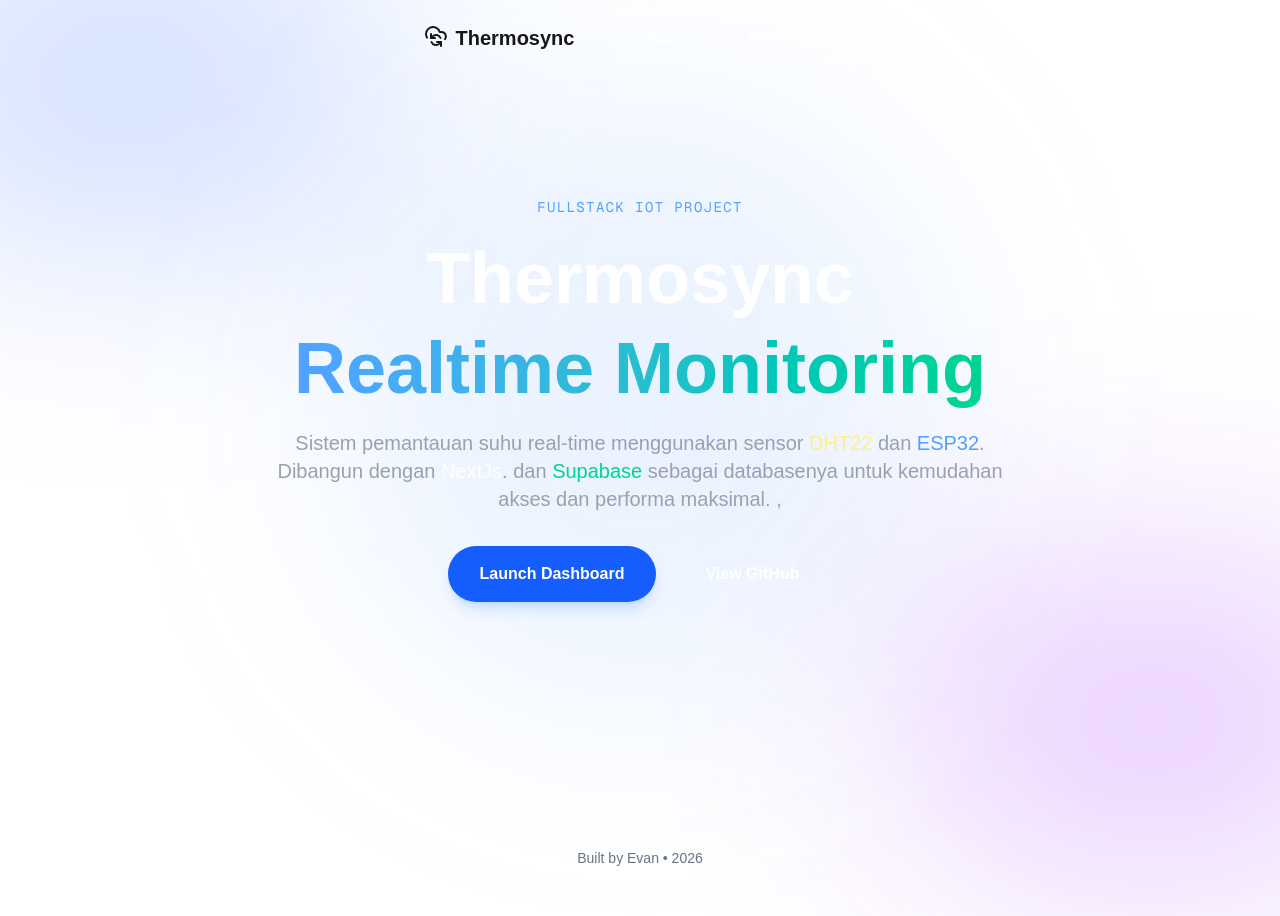
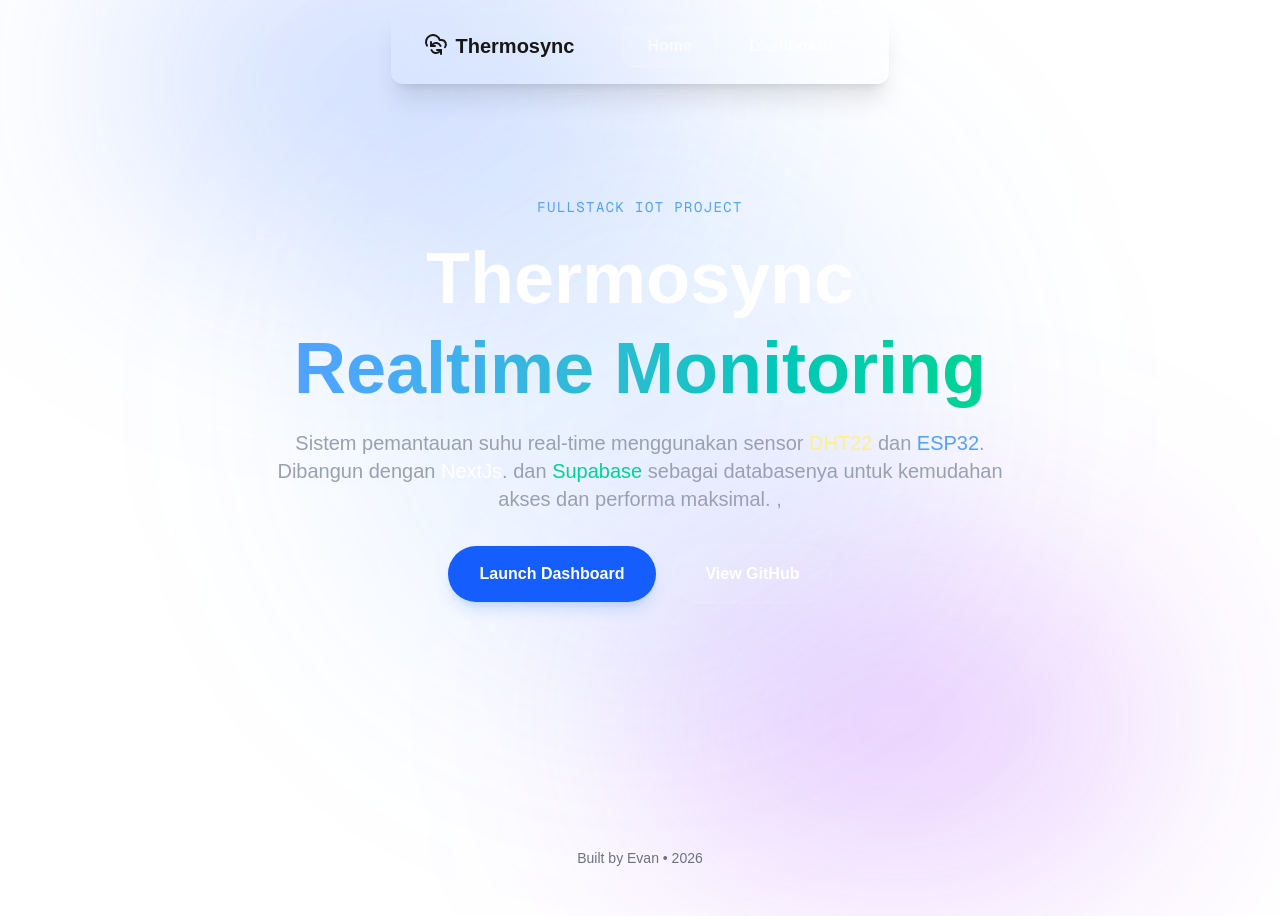
Before and after one commit to evanazhr/belajar-esp32, a Next.js app: page / in a window 1280 px wide. Built offline with nearby package versions, Linux system fonts and the light colour scheme.

Commit message:
style : fix overflow

```diff
--- a/src/app/dashboard/page.tsx
+++ b/src/app/dashboard/page.tsx
@@ -43,10 +43,10 @@ export default function Dashboard() {
   return (
     <div className="min-h-screen w-full text-white font-sans p-4 pt-20 md:pt-40 md:p-8 relative ">
       {/* Efek Cahaya Latar */}
-      <div className="absolute top-[-10%] left-[-10%] w-[40%] h-[40%] bg-blue-600/20 rounded-full blur-[120px] -z-10" />
-      <div className="absolute bottom-[-10%] right-[-10%] w-[40%] h-[40%] bg-purple-600/20 rounded-full blur-[120px] -z-10" />
+      <div className="absolute hidden md:flex top-[-10%] left-[10%] w-[40%] h-[40%] bg-blue-600/20 rounded-full blur-[120px] -z-10" />
+      <div className="absolute hidden md:flex bottom-[-10%] right-[10%] w-[40%] h-[40%] bg-purple-600/20 rounded-full blur-[120px] -z-10" />
 
-      <div className="absolute top-1/2 left-1/2 -translate-x-1/2 -translate-y-1/2 w-[600px] h-[600px] bg-blue-500/10 rounded-full blur-[120px] -z-10" />
+      <div className="absolute hidden md:flex top-1/2 left-1/2 -translate-x-1/2 -translate-y-1/2 w-[600px] h-[600px] bg-blue-500/10 rounded-full blur-[120px] -z-10" />
 
       <main className="max-w-6xl mx-auto space-y-8 relative z-10">
         {/* Hero Section */}
--- a/src/app/layout.tsx
+++ b/src/app/layout.tsx
@@ -31,16 +31,10 @@ export default function RootLayout({
       <body
         className={`${geistSans.variable} ${geistMono.variable} antialiased smooth-scroll `}
       >
-        <header className="fixed top-0 z-20 w-full">
-          <Navbar />
-        </header>
-        <div className="overflow-hidden">
-          {children}
+        <Navbar />
+        <main className="w-full max-w-[100vw] ">{children}</main>
 
-          <footer>
-            <Footer />
-          </footer>
-        </div>
+        <Footer />
       </body>
     </html>
   );
--- a/src/app/page.tsx
+++ b/src/app/page.tsx
@@ -4,8 +4,8 @@ export default function LandingPage() {
   return (
     <div className="min-h-screen text-white flex flex-col items-center justify-center p-6 relative ">
       {/* Efek Cahaya Latar */}
-      <div className="absolute top-[-10%] left-[-10%] w-[40%] h-[40%] bg-blue-600/20 rounded-full blur-[120px] -z-10" />
-      <div className="absolute bottom-[-10%] right-[-10%] w-[40%] h-[40%] bg-purple-600/20 rounded-full blur-[120px] -z-10" />
+      <div className="absolute hidden md:flex top-[-10%] left-[10%] w-[40%] h-[40%] bg-blue-600/20 rounded-full blur-[120px] -z-10" />
+      <div className="absolute hidden md:flex bottom-[-10%] right-[10%] w-[40%] h-[40%] bg-purple-600/20 rounded-full blur-[120px] -z-10" />
 
       <div className="absolute top-1/2 left-1/2 -translate-x-1/2 -translate-y-1/2 w-[600px] h-[600px] bg-blue-500/10 rounded-full blur-[120px] -z-10" />
 
--- a/src/components/Navbar.tsx
+++ b/src/components/Navbar.tsx
@@ -24,11 +24,12 @@ export default function Navbar() {
     <>
       {isActive && (
         <div
-          className="fixed inset-0 bg-white/2 backdrop-blur-sm z-10 top-0 left-0 min-h-screen md:hidden"
+          className="fixed inset-0 bg-white/2 backdrop-blur-sm z-20 top-0 left-0 min-h-screen md:hidden"
           onClick={closeMenu}
         />
       )}
-      <div className="flex flex-col md:flex-row relative border-1 gap-6 md:gap-12 border-white/5 z-20 rounded-xl px-4 py-4 md:w-fit w-full mx-auto bg-white/5 gap-2 backdrop-blur-md shadow-md shadow-white/10 md:items-center justify-between">
+      <div className="fixed w-full top-2 z-30">
+        <div className="flex left-0 flex-col md:flex-row relative  border gap-6 md:gap-12 border-white/5 z-20 rounded-xl px-4 md:px-8 w-[calc(100vw-32px)] py-4 mx-4 md:w-fit mx-auto bg-white/5 gap-2 backdrop-blur-md shadow-xl md:items-center justify-between">
           <div
             className={`${isActive ? "border-b-1 pb-4 border-white/5 md:border-none md:pb-0 md:border-none" : ""}`}
           >
@@ -65,6 +66,7 @@ export default function Navbar() {
             </button>
           </div>
         </div>
+      </div>
     </>
   );
 }
```
Lines whose indentation alone changed are shown as unchanged.
